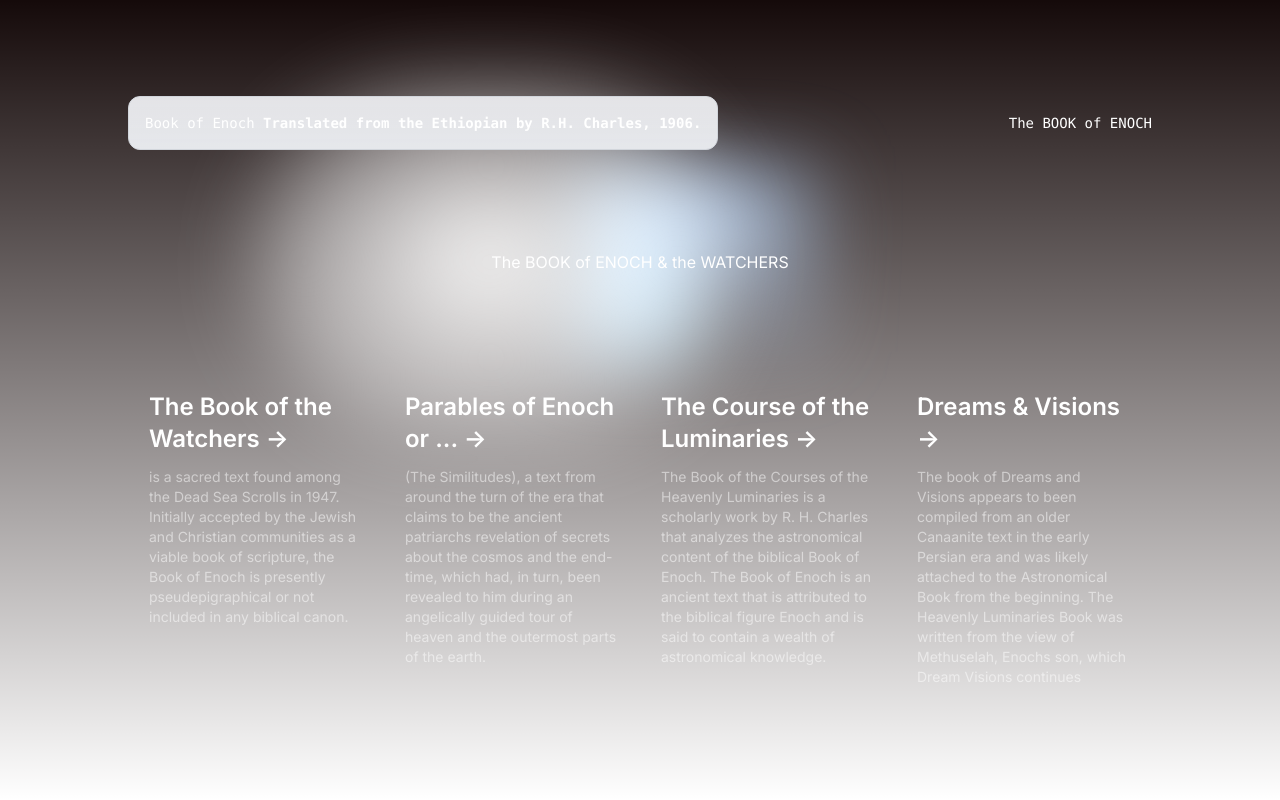
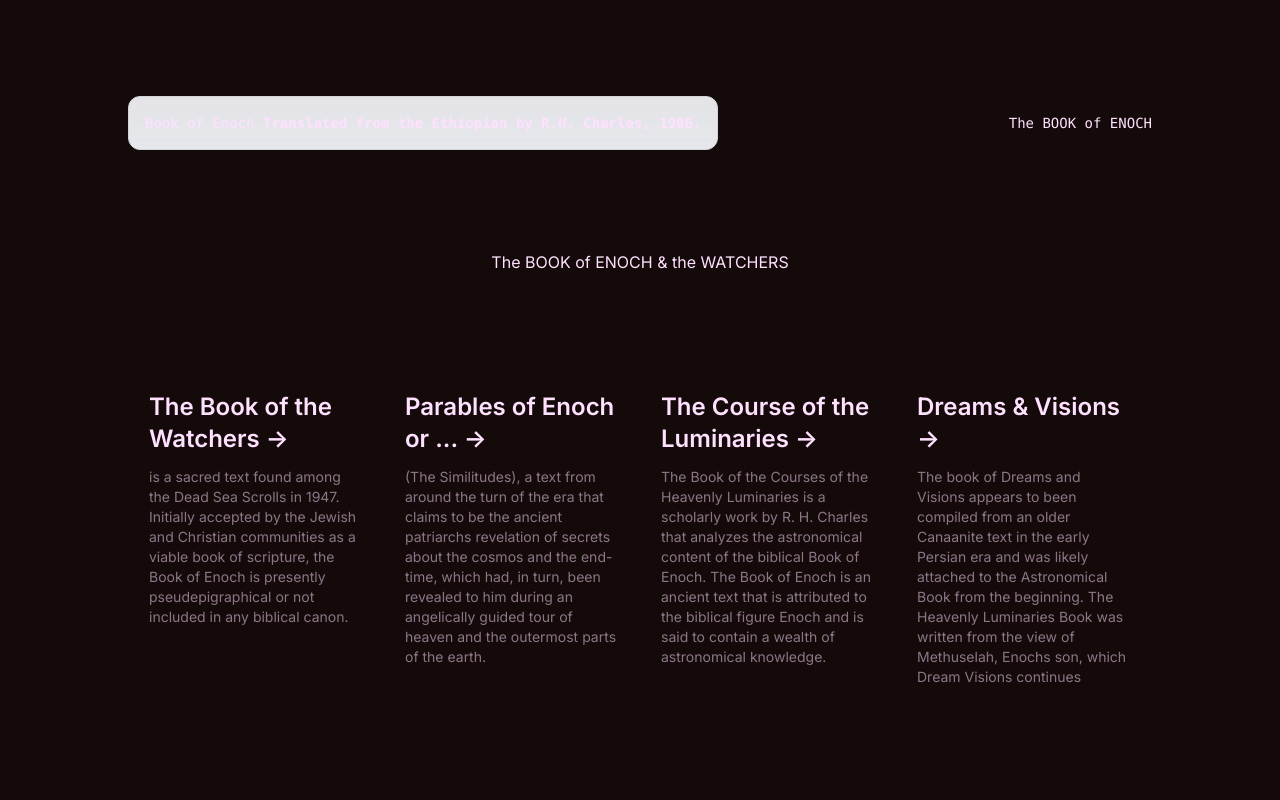
Before and after one commit to jnutt367/the_book_of_enoch, a Next.js app: page / in a window 1280 px wide. Built offline with nearby package versions, Linux system fonts and the light colour scheme.

Commit message:
commit for showing

```diff
--- a/src/app/globals.css
+++ b/src/app/globals.css
@@ -3,7 +3,7 @@
 @tailwind utilities;
 
 :root {
-  --foreground-rgb: 255, 255, 255;
+  --foreground-rgb: 255, 225, 255;
   --background-start-rgb: 21, 10, 10;
   --background-end-rgb: 255, 255, 255;
 }
@@ -21,7 +21,7 @@ body {
   background: linear-gradient(
       to bottom,
       transparent,
-      rgb(var(--background-end-rgb))
+      rgb(var(--background-start-rgb))
     )
     rgb(var(--background-start-rgb));
 }
--- a/tailwind.config.ts
+++ b/tailwind.config.ts
@@ -9,9 +9,9 @@ const config: Config = {
   theme: {
     extend: {
       backgroundImage: {
-        "gradient-radial": "radial-gradient(var(--tw-gradient-stops))",
+        "gradient-radial": "linear-gradient(var(-tw-gradient-stops))",
         "gradient-conic":
-          "conic-gradient(from 180deg at 50% 50%, var(--tw-gradient-stops))",
+          "linear-gradient(from 90deg at 50% 50%, var(--tw-gradient-stops))",
       },
     },
   },
```
